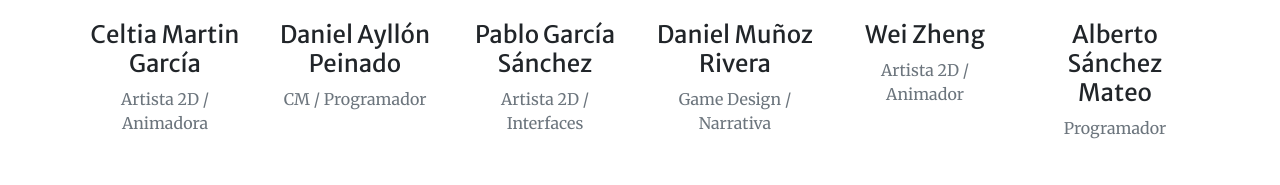
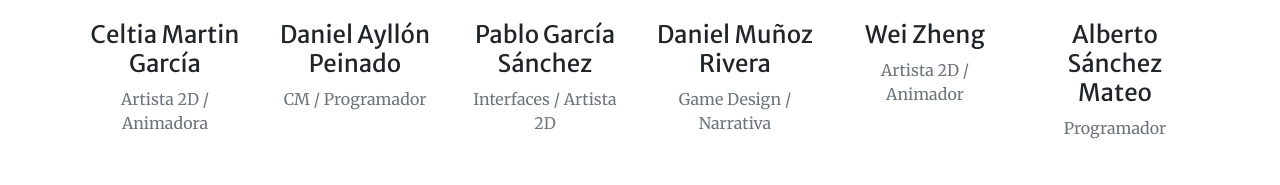
Before and after one commit to AtaraxiaDevs/portfolio, a plain HTML site: page index.html in a window 1280 px wide. Shown: the part 1610-1795 px from the top of the page. Drawn offline with nearby package versions, Linux system fonts and the light colour scheme.

Commit message:
Retocando
Un cambio minimo

```diff
--- a/index.html
+++ b/index.html
@@ -86,7 +86,7 @@
                         <div class="mt-5">
                             <i class="fas fa-4x fa-desktop text-primary mb-4"></i>
                             <h3 class="h4 mb-2">Pablo García Sánchez</h3>
-                            <p class="text-muted mb-0">Artista 2D / Interfaces</p>
+                            <p class="text-muted mb-0">Interfaces / Artista 2D</p>
                         </div>
                     </div>
                     <div class="col-lg-2 col-md-4 text-center">
```
